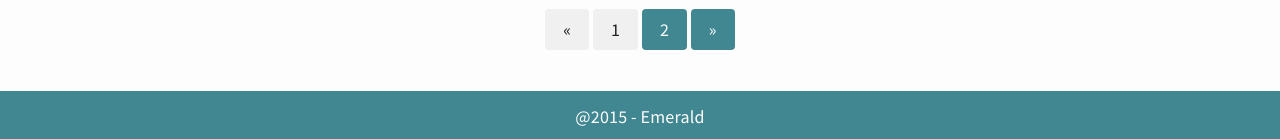
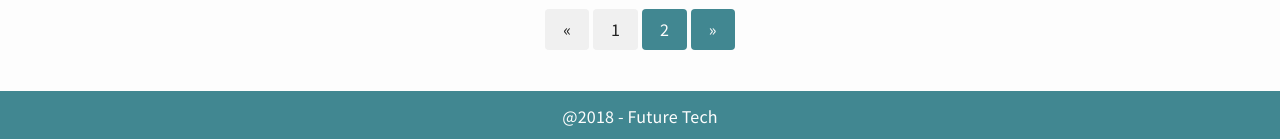
Before and after one commit to libaiw/blogger, a Jekyll site: the page built from index.html, in a window 1280 px wide and 900 px high, scrolled down 1721 px. Shown: the part 758-897 px from the top of the window. Built offline with Jekyll 4.4.1, drawn with Linux system fonts in a browser that asks for light colours; the list of posts is cut into pages by our own code.

Commit message:
Update footer.html

```diff
--- a/_includes/footer.html
+++ b/_includes/footer.html
@@ -1 +1 @@
-<footer><span>@2015 - Emerald</span></footer>
+<footer><span>@2018 - Future Tech</span></footer>
```
